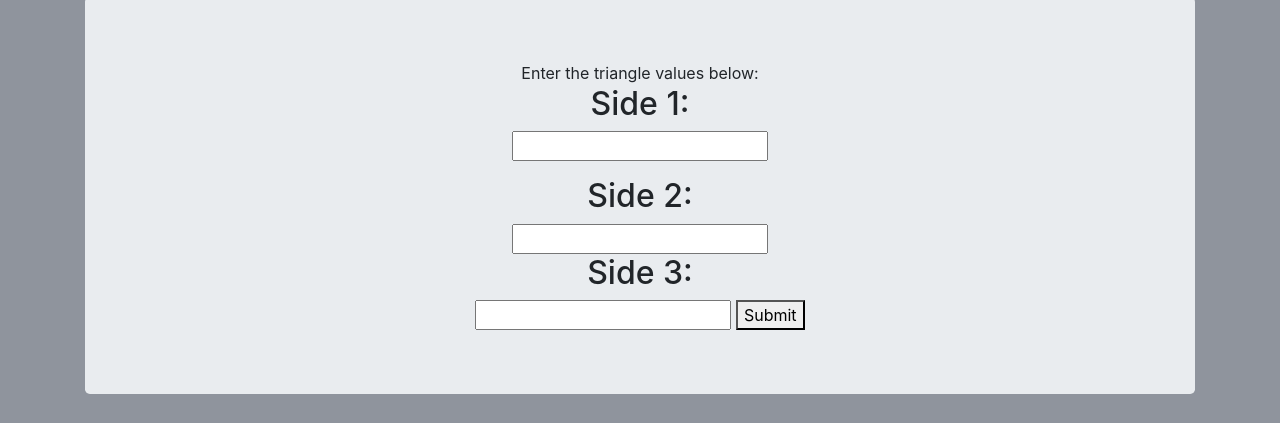
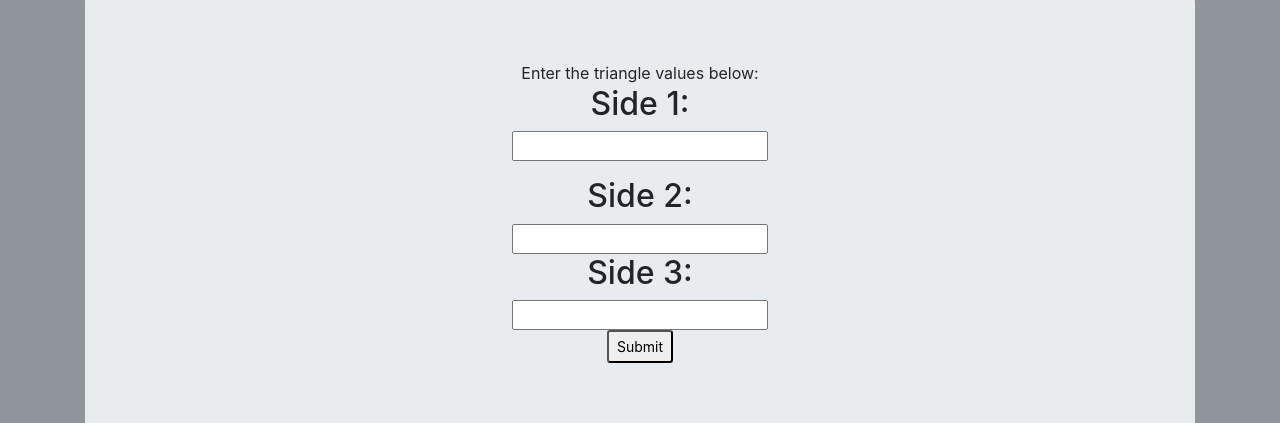
Before and after one commit to Msyoka/triangle-tracker, a plain HTML site: page index.html in a window 1280 px wide. Shown: the part 351-774 px from the top of the page. Drawn offline with Linux system fonts and the light colour scheme.

```diff
--- a/index.html
+++ b/index.html
@@ -3,7 +3,6 @@
   <head>
     <meta charset="utf-8">
     <title>Triangle Tracker</title>
-    <link rel="stylesheet" href="css/bootstrap.css">
     <link rel="stylesheet" href="css/styles.css">
   </head>
   <body>
@@ -25,8 +24,8 @@
               <input type="integer" id="side2" name="side2" value="">
               <h2>Side 3:</h2>
               <input type="integer" id="side3" name="side3" value="">
-              <button type="button" name="Submit" onClick="tracker()">Submit</button>
             </form>
+            <button type="button" class="btn-sm"name="Submit" onClick="tracker()">Submit</button>
           </div>
         </div>
       </div>
```
